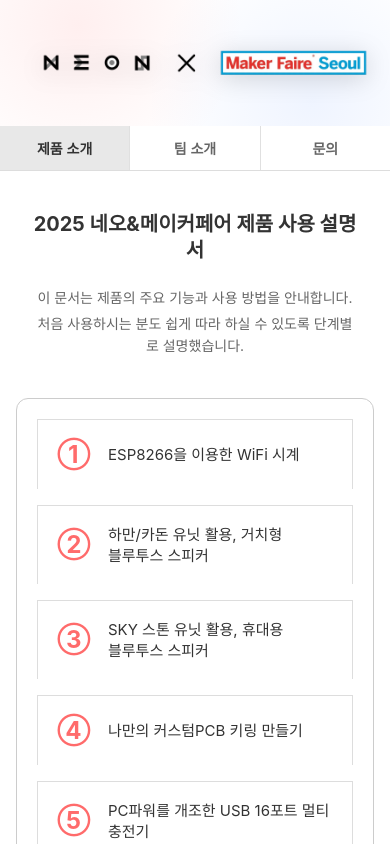
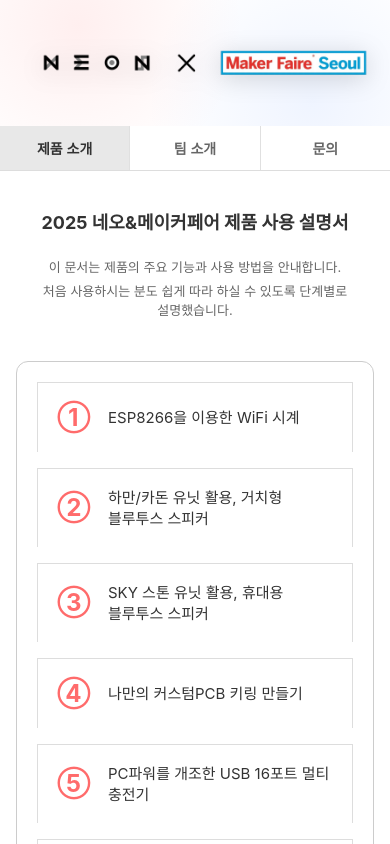
Before and after one commit to Jinacker/neon_maker, a React (Vite) app: page / in a window 390 px wide. Shown: the top 844 px of the page. Built offline with nearby package versions, Linux system fonts and the light colour scheme.

Commit message:
[FIX] 모바일 반응현 폰트 배치 유지

```diff
--- a/src/App.css
+++ b/src/App.css
@@ -279,15 +279,17 @@
   }
 
   .main-product-title {
-    font-size: 20px; /* 모바일에서도 충분한 크기 유지 */
+    font-size: 18px; /* 모바일 최적화 */
     line-height: 1.3;
     margin-top: 16px;
     margin-bottom: 24px;
+    word-break: keep-all; /* 한글 단어 단위 줄바꿈 */
   }
 
   .product-subtitle, .product-description {
-    font-size: 14px; /* 가독성을 위해 크기 유지 */
-    line-height: 1.6;
+    font-size: 13px; /* 모바일 최적화 */
+    line-height: 1.5;
+    word-break: keep-all; /* 한글 단어 단위 줄바꿈 */
   }
 
   .product-subtitle {
@@ -331,7 +333,8 @@
   }
 
   .main-product-title {
-    font-size: 18px; /* 최소 크기 확보 */
+    font-size: 16px; /* 360px 화면에서 줄바꿈 방지 */
+    word-break: keep-all;
   }
 
   .product-item {
@@ -346,7 +349,13 @@
   }
 
   .product-title {
-    font-size: 14px; /* 최소 가독성 확보 */
+    font-size: 13px; /* 줄바꿈 방지를 위한 최적화 */
     line-height: 1.4;
+    word-break: keep-all;
+  }
+
+  .product-subtitle, .product-description {
+    font-size: 12px; /* 360px 화면 최적화 */
+    word-break: keep-all;
   }
 }
```
